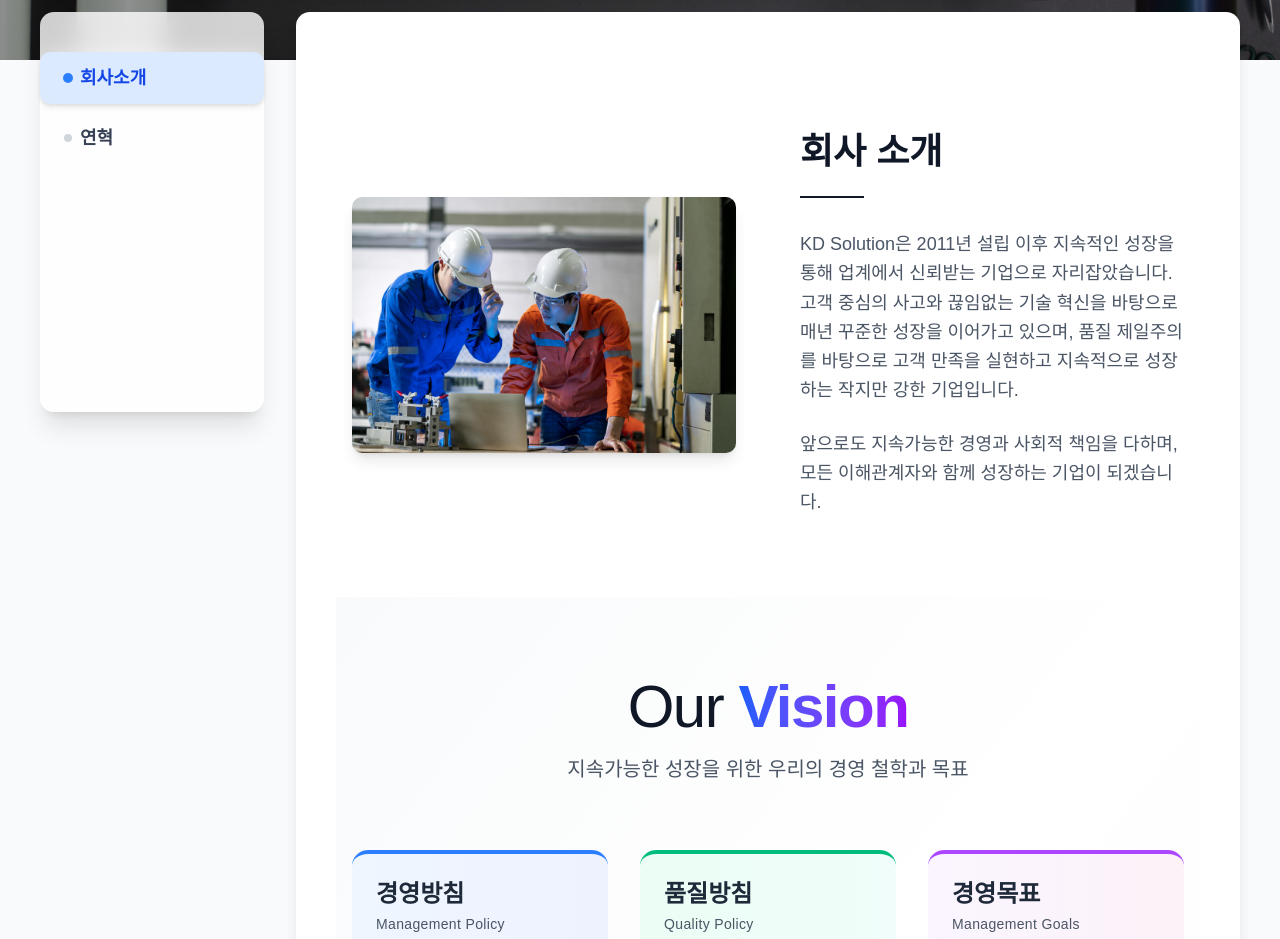
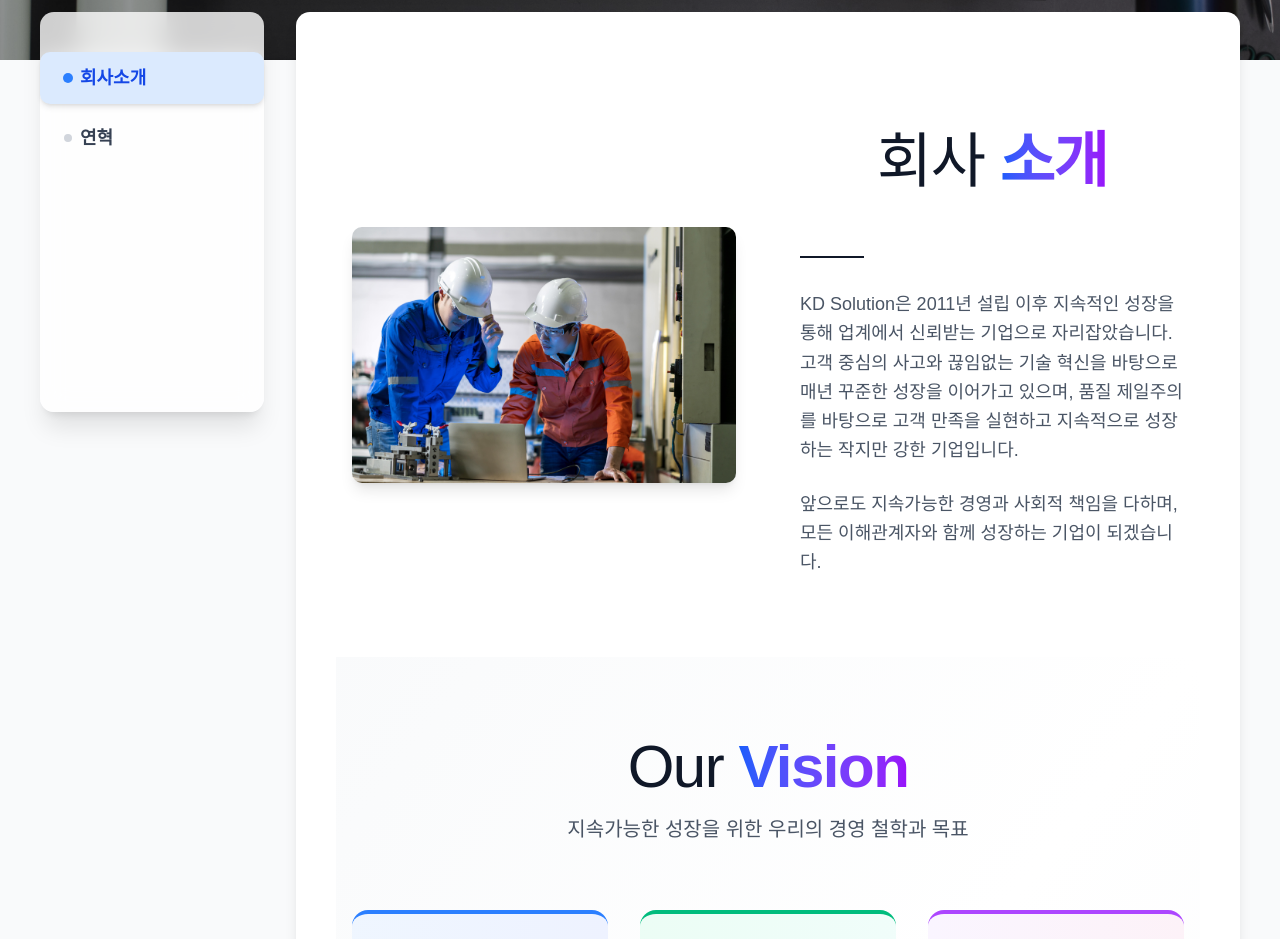
Before and after one commit to kdsolution3744/kdsolution-web, a Next.js app: page /about/introduction in a window 1280 px wide. Shown: the part 420-1359 px from the top of the page. Built offline with nearby package versions, Linux system fonts and the light colour scheme; a web font is replaced by a local one.

Commit message:
refact : 공통 헤더 commonHeader로 분리

```diff
--- a/src/app/about/history/page.tsx
+++ b/src/app/about/history/page.tsx
@@ -1,3 +1,4 @@
+import CommonHeader from "@/components/commonHeader";
 import { HISTORY_LIST } from "@/constants/history";
 import HistoryItem from "./_components/historyItem";
 
@@ -6,16 +7,11 @@ export default function HistoryPage() {
     <div className=" py-16 px-4">
       <div className="max-w-5xl mx-auto">
         {/* Header */}
-        <div className="text-center mb-20">
-          <h1 className="text-5xl md:text-6xl font-light text-gray-900 mb-6 tracking-tight">
-            회사 연혁
-          </h1>
-          <div className="w-24 h-0.5 bg-gray-900 mx-auto mb-8"></div>
-          <p className="text-xl text-gray-600 max-w-3xl mx-auto leading-relaxed">
-            2011년 설립 이후 지속적인 성장과 혁신을 통해 업계를 선도해온 우리의
-            발자취
-          </p>
-        </div>
+        <CommonHeader
+          title="회사"
+          titleBold="연혁"
+          subTitle="설립 이후 지속적인 성장과 혁신을 통해 업계를 선도해온 우리의 발자취"
+        />
 
         {/* Timeline */}
         <div className="relative">
--- a/src/app/about/introduction/_components/aboutSection.tsx
+++ b/src/app/about/introduction/_components/aboutSection.tsx
@@ -1,5 +1,6 @@
 import aboutImage from "@/assets/about.jpg";
 import AnimatedSection from "@/components/animatedSection";
+import CommonHeader from "@/components/commonHeader";
 import Image from "next/image";
 
 export default function AboutSection() {
@@ -22,9 +23,7 @@ export default function AboutSection() {
           </AnimatedSection>
           <AnimatedSection>
             <div>
-              <h2 className="text-4xl font-bold text-gray-900 mb-6">
-                회사 소개
-              </h2>
+              <CommonHeader title="회사" titleBold="소개" />
               <div className="w-16 h-0.5 bg-gray-900 mb-8"></div>
               <div className="space-y-6 text-lg text-gray-600 leading-relaxed">
                 <p>
--- a/src/app/about/introduction/_components/visionSection.tsx
+++ b/src/app/about/introduction/_components/visionSection.tsx
@@ -1,4 +1,5 @@
 import AnimatedSection from "@/components/animatedSection";
+import CommonHeader from "@/components/commonHeader";
 import { VISION_LIST } from "@/constants/vision";
 
 export default function VisionSection() {
@@ -6,19 +7,11 @@ export default function VisionSection() {
     <section className=" bg-gradient-to-br from-gray-50 via-white to-gray-50 py-20 px-4">
       <div className="max-w-7xl mx-auto">
         {/* Header */}
-        <AnimatedSection>
-          <div className="text-center mb-16">
-            <h1 className="text-5xl md:text-6xl font-light text-gray-900 mb-4 tracking-tight">
-              Our{" "}
-              <span className="font-semibold bg-gradient-to-r from-blue-600 to-purple-600 bg-clip-text text-transparent">
-                Vision
-              </span>
-            </h1>
-            <p className="text-xl text-gray-600 max-w-2xl mx-auto leading-relaxed">
-              지속가능한 성장을 위한 우리의 경영 철학과 목표
-            </p>
-          </div>
-        </AnimatedSection>
+        <CommonHeader
+          title="Our"
+          titleBold="Vision"
+          subTitle="지속가능한 성장을 위한 우리의 경영 철학과 목표"
+        />
 
         {/* Vision Grid */}
         <div className="grid grid-cols-1 lg:grid-cols-3 gap-8 mb-16">
--- a/src/app/contact/inquiry/page.tsx
+++ b/src/app/contact/inquiry/page.tsx
@@ -1,4 +1,5 @@
 import AnimatedSection from "@/components/animatedSection";
+import CommonHeader from "@/components/commonHeader";
 import { CONTACT_INFO } from "@/constants/contactInfo";
 
 export default function InquiryPage() {
@@ -6,19 +7,11 @@ export default function InquiryPage() {
     <div className=" bg-gradient-to-br from-gray-50 via-white to-gray-50 py-16 px-4">
       <div className="max-w-7xl mx-auto">
         {/* Header */}
-        <AnimatedSection>
-          <div className="text-center mb-16">
-            <h1 className="text-5xl md:text-6xl font-light text-gray-900 mb-4 tracking-tight">
-              Contact{" "}
-              <span className="font-semibold bg-gradient-to-r from-blue-600 to-purple-600 bg-clip-text text-transparent">
-                Us
-              </span>
-            </h1>
-            <p className="text-xl text-gray-600 max-w-2xl mx-auto leading-relaxed">
-              궁금한 점이 있으시거나 협업을 원하신다면 언제든지 연락해주세요
-            </p>
-          </div>
-        </AnimatedSection>
+        <CommonHeader
+          title="Contact"
+          titleBold="Us"
+          subTitle="궁금한 점이 있으시거나 협업을 원하신다면 언제든지 연락해주세요"
+        />
 
         <div className="grid grid-cols-1 lg:grid-cols-2 gap-12">
           {/* Contact Form. 실제 이메일 전송기능이 미정이라 우선 주석처리 */}
--- /dev/null
+++ b/src/components/commonHeader.tsx
@@ -0,0 +1,25 @@
+import AnimatedSection from "./animatedSection";
+
+interface prop {
+  title: string;
+  titleBold: string;
+  subTitle?: string;
+}
+
+export default function CommonHeader({ title, titleBold, subTitle }: prop) {
+  return (
+    <AnimatedSection>
+      <div className="text-center mb-16">
+        <h1 className="text-5xl md:text-6xl font-light text-gray-900 mb-4 tracking-tight">
+          {`${title} `}
+          <span className="font-semibold bg-gradient-to-r from-blue-600 to-purple-600 bg-clip-text text-transparent">
+            {titleBold}
+          </span>
+        </h1>
+        <p className="text-xl text-gray-600 max-w-2xl mx-auto leading-relaxed">
+          {subTitle}
+        </p>
+      </div>
+    </AnimatedSection>
+  );
+}
--- a/src/sections/main/mapSection.tsx
+++ b/src/sections/main/mapSection.tsx
@@ -1,4 +1,5 @@
 "use client";
+import CommonHeader from "@/components/commonHeader";
 import { Button } from "@/components/ui/button";
 import { Card, CardContent, CardHeader, CardTitle } from "@/components/ui/card";
 import { Building2, Clock, HardHat, MapPin, Phone } from "lucide-react";
@@ -51,10 +52,7 @@ export default function MapSection() {
   return (
     <div className="w-full max-w-6xl mx-auto p-12 space-y-6">
       {/* Header */}
-      <div className="text-center space-y-2">
-        <h1 className="text-3xl font-bold text-gray-900">오시는 길</h1>
-      </div>
-
+      <CommonHeader title="오시는" titleBold="길" />
       {/* Tab Navigation */}
       <div className="flex justify-center">
         <div className="bg-gray-100 p-1 rounded-lg flex space-x-1">
```
